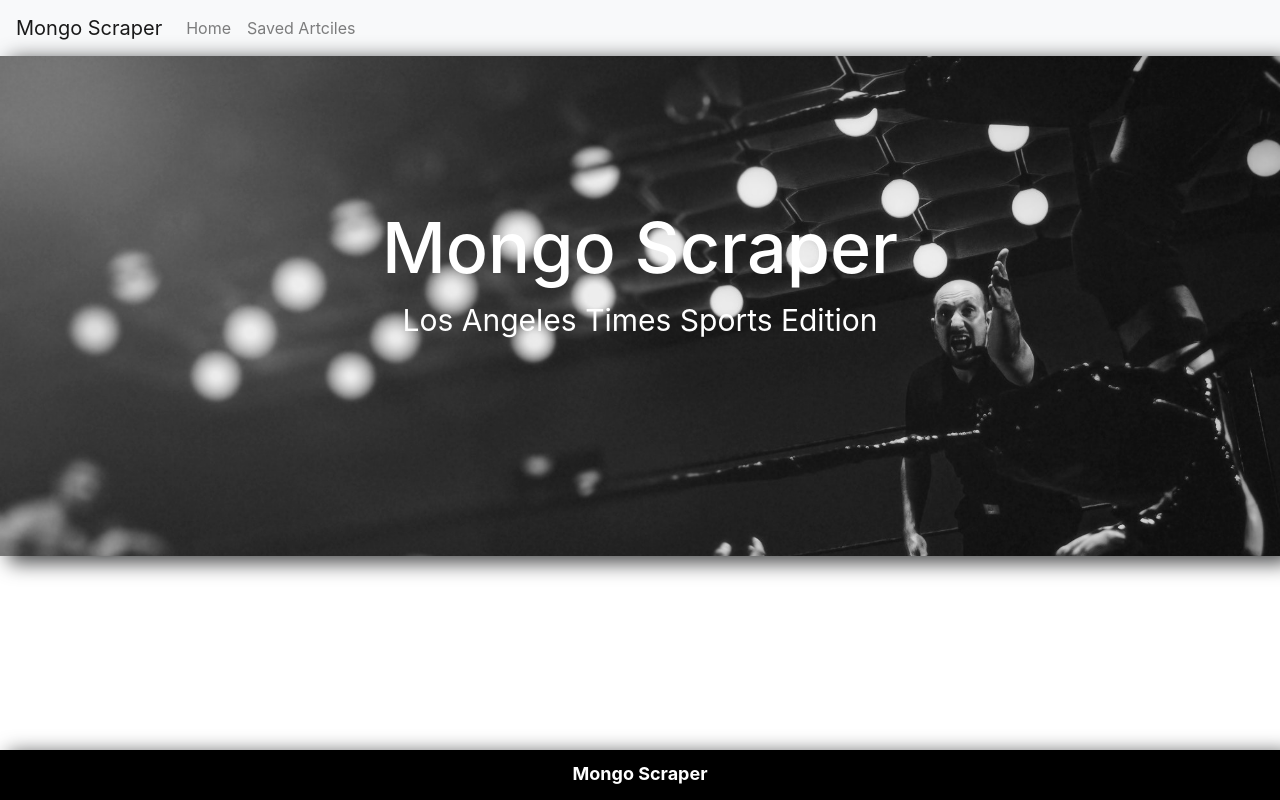
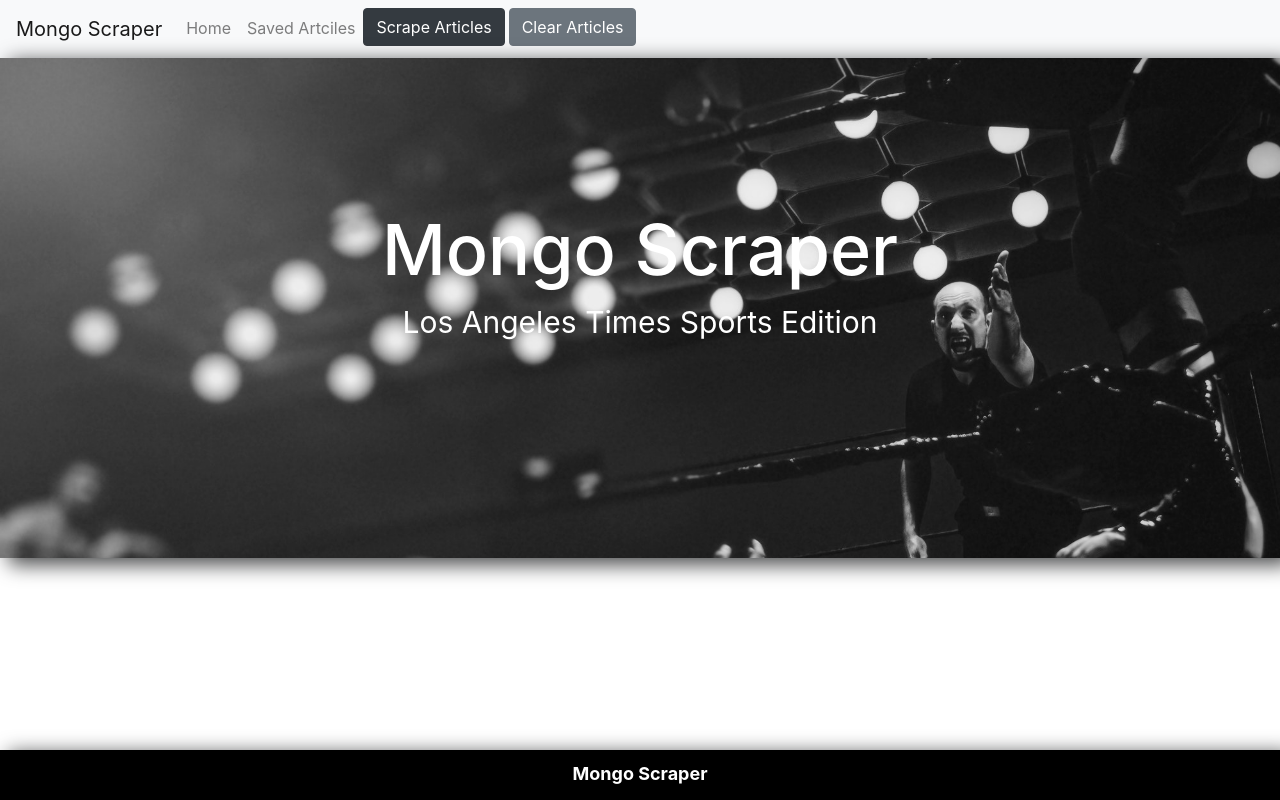
Before and after one commit to ericap89/scraper-mongoDB, a website: page Public/home.html in a window 1280 px wide. Drawn offline with nearby package versions, Linux system fonts and the light colour scheme.

Commit message:
btns added

```diff
--- a/Public/home.html
+++ b/Public/home.html
@@ -22,6 +22,12 @@
             </li>
             <li class="nav-item">
               <a class="nav-link" href="/articles">Saved Artciles</a>
+            </li>
+            <li>
+                <button class='btn btn-dark mr-1 mb-1'>Scrape Articles</button>
+            </li>
+            <li>
+                <button class='btn btn-secondary'>Clear Articles</button>
             </li>
           </ul>
         </div>
```
